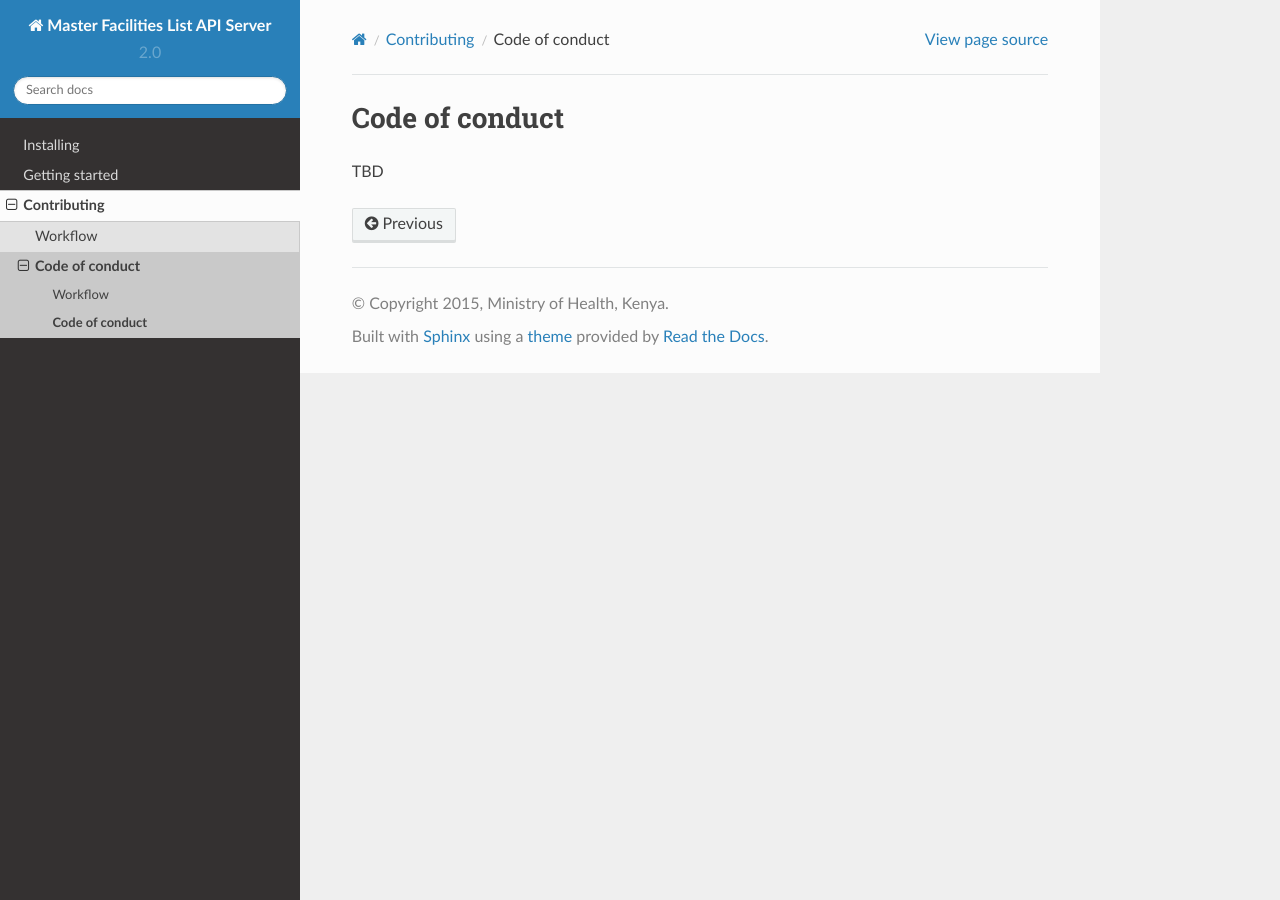
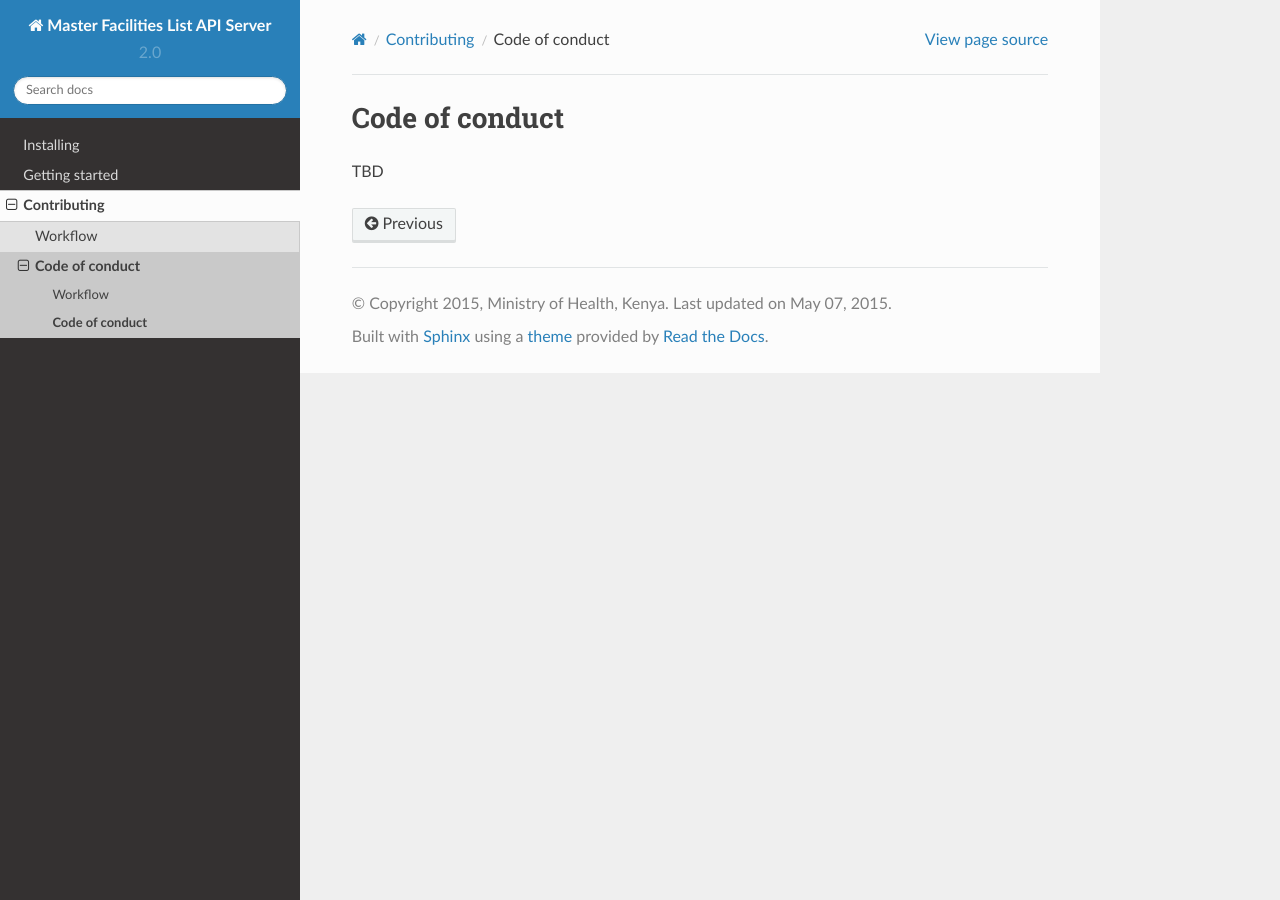
Before and after one commit to MasterFacilityList/mfl_api, a Sphinx documentation site: the page built from docs/contributing/code_of_conduct.rst, in a window 1280 px wide. Built offline with Sphinx 7.4.7 and the Read the Docs theme 2.0.0, drawn with Linux system fonts in a browser that asks for light colours.

Commit message:
Minor fix to latex conf file

```diff
--- a/docs/conf.py
+++ b/docs/conf.py
@@ -127,11 +127,11 @@
 
 # If not '', a 'Last updated on:' timestamp is inserted at every page bottom,
 # using the given strftime format.
-#html_last_updated_fmt = '%b %d, %Y'
+html_last_updated_fmt = '%b %d, %Y'
 
 # If true, SmartyPants will be used to convert quotes and dashes to
 # typographically correct entities.
-#html_use_smartypants = True
+html_use_smartypants = True
 
 # Custom sidebar templates, maps document names to template names.
 #html_sidebars = {}
@@ -153,7 +153,7 @@
 #html_show_sourcelink = True
 
 # If true, "Created using Sphinx" is shown in the HTML footer. Default is True.
-#html_show_sphinx = True
+html_show_sphinx = True
 
 # If true, "(C) Copyright ..." is shown in the HTML footer. Default is True.
 #html_show_copyright = True
@@ -173,22 +173,16 @@
 # -- Options for LaTeX output ---------------------------------------------
 
 latex_elements = {
-# The paper size ('letterpaper' or 'a4paper').
-#'papersize': 'letterpaper',
-
-# The font size ('10pt', '11pt' or '12pt').
-#'pointsize': '10pt',
-
-# Additional stuff for the LaTeX preamble.
-#'preamble': '',
+    'papersize': 'a4paper',
+    'pointsize': '11pt',
+    'preamble': '',
 }
 
 # Grouping the document tree into LaTeX files. List of tuples
 # (source start file, target name, title,
 #  author, documentclass [howto, manual, or own class]).
 latex_documents = [
-  ('index', 'Master Facilities List.tex', u'Master Facilities List Documentation',
-   u'MFL', 'manual'),
+  ('index', 'Master.tex', '', u'Savannah Informatics Limited', 'manual', False),
 ]
 
 # The name of an image file (relative to this directory) to place at the top of
@@ -200,10 +194,10 @@
 #latex_use_parts = False
 
 # If true, show page references after internal links.
-#latex_show_pagerefs = False
+latex_show_pagerefs = True
 
 # If true, show URL addresses after external links.
-#latex_show_urls = False
+latex_show_urls = 'footnote'
 
 # Documents to append as an appendix to all manuals.
 #latex_appendices = []
```
